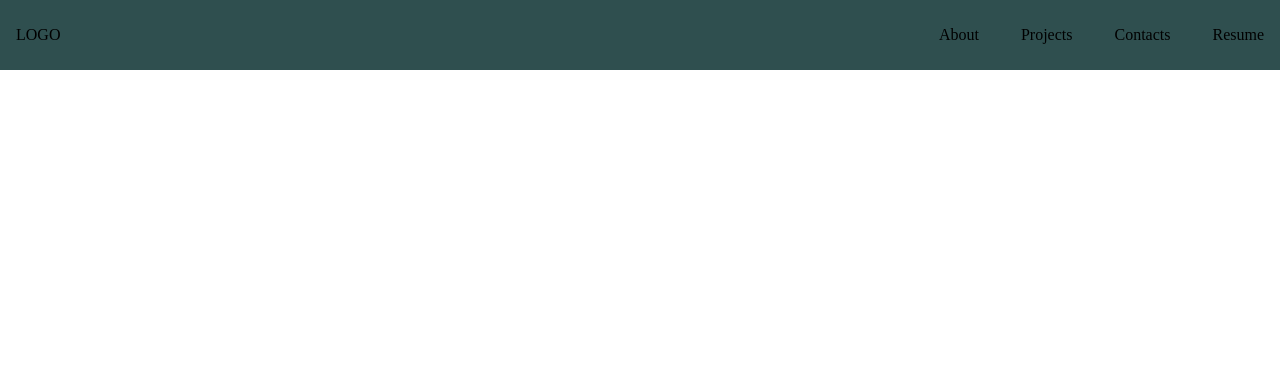
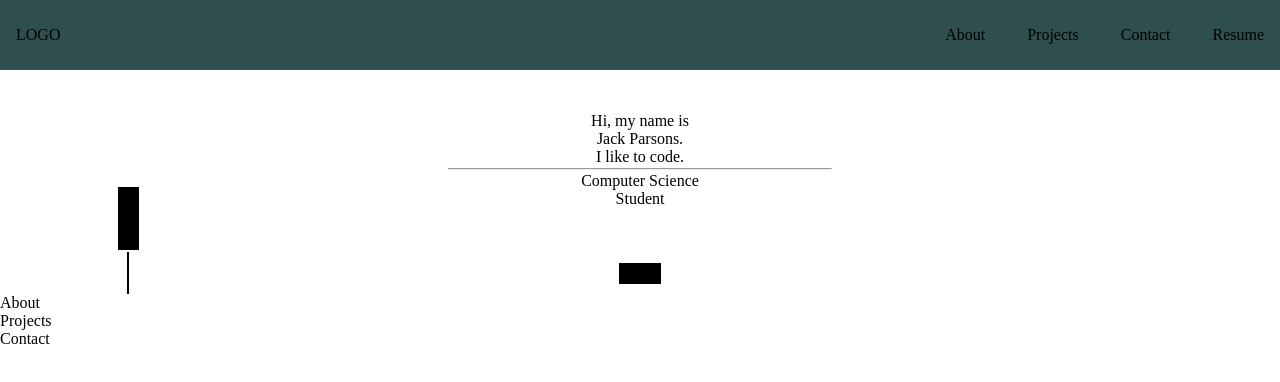
Before and after one commit to MrHryhorii/portfolio, a React (Vite) app: page / in a window 1280 px wide. Shown: the top 382 px of the page. Built offline with nearby package versions, Linux system fonts and the light colour scheme.

Commit message:
basic hero

```diff
--- /dev/null
+++ b/src/components/About.jsx
@@ -0,0 +1,9 @@
+import React from 'react'
+
+const About = () => {
+  return (
+    <div>About</div>
+  )
+}
+
+export default About
--- a/src/components/App.jsx
+++ b/src/components/App.jsx
@@ -1,5 +1,9 @@
 //import { useState } from 'react'
 import Navbar from './Navbar.jsx'
+import Hero from './Hero.jsx'
+import About from './About.jsx'
+import Projects from './Projects.jsx'
+import Contact from './Contact.jsx'
 
 function App() {
   //const [count, setCount] = useState(0)
@@ -7,6 +11,10 @@ function App() {
   return (
     <>
       <Navbar />
+      <Hero />
+      <About />
+      <Projects />
+      <Contact />
     </>
   )
 }
--- /dev/null
+++ b/src/components/Contact.jsx
@@ -0,0 +1,9 @@
+import React from 'react'
+
+const Contact = () => {
+  return (
+    <div>Contact</div>
+  )
+}
+
+export default Contact
--- /dev/null
+++ b/src/components/Hero.jsx
@@ -0,0 +1,39 @@
+import React from 'react'
+
+const Hero = () => {
+  return (
+    <section className='hero'>
+        <div className='hero-top'>
+            <div className='hero-1'>
+                <div className='icons'>
+
+                </div>
+            </div>
+            <div className='hero-2'>
+                <p>Hi, my name is</p>
+                <p>Jack Parsons.</p>
+                <p>I like to code.</p>
+                <hr />
+                <p>Computer Science</p>
+                <p>Student</p>
+            </div>
+            <div className='hero-3'>
+
+            </div>
+        </div>
+        <div className='hero-bottom'>
+            <div className='hero-1'>
+                <div className='vl'></div>
+            </div>
+            <div className='hero-2'>
+                <div className='hero-scroll'></div>
+            </div>
+            <div className='hero-3'>
+
+            </div>
+        </div>
+    </section>
+  )
+}
+
+export default Hero
--- a/src/components/Navbar.jsx
+++ b/src/components/Navbar.jsx
@@ -10,7 +10,7 @@ const Navbar = () => {
         <div>
             <p>About</p>
             <p>Projects</p>
-            <p>Contacts</p>
+            <p>Contact</p>
             <p>Resume</p>
         </div>
     </nav>
--- /dev/null
+++ b/src/components/Projects.jsx
@@ -0,0 +1,9 @@
+import React from 'react'
+
+const Projects = () => {
+  return (
+    <div>Projects</div>
+  )
+}
+
+export default Projects
--- a/src/index.css
+++ b/src/index.css
@@ -5,18 +5,25 @@
 }
 
 body{
+  height: 100svh;
+}
+
+#root{
   display: flex;
   flex-direction: column;
 }
 
+/*Navbar*/
+
 nav{
   display: flex;
-  flex-direction: row;
   justify-content: space-between;
   align-items: center;
 
+  flex-wrap: wrap;
+
   background-color: darkslategray;
-  height: 70px;
+  min-height: 70px;
 }
 
 nav div{
@@ -24,8 +31,9 @@ nav div{
   flex-grow: 1;
 
   display: flex;
-  flex-direction: row;
   align-items: center;
+
+  flex-wrap: wrap;
 
   margin: 16px;
   gap: 42px;
@@ -34,3 +42,70 @@ nav div{
 nav div:last-of-type{
   justify-content: end;
 }
+
+/*Hero*/
+
+.hero, .hero-top, .hero-bottom{
+  display: flex;
+}
+
+.hero{
+  flex-direction: column;
+  gap: 2px;
+}
+
+.hero-1, .hero-3{
+  min-width: 20%;
+}
+
+.hero-top .hero-2, .hero-bottom .hero-2{
+  flex-grow: 1;
+
+  display: flex;
+  flex-direction: column;
+  justify-content: center;
+  align-items: center;
+}
+
+.hero-1{
+  align-self: self-end;
+}
+
+.hero-top .hero-2{
+  padding-top: 42px;
+  padding-bottom: 42px;
+}
+
+hr{
+  margin-top: 2px;
+  margin-bottom: 2px;
+  width: 50%;
+}
+
+.icons{
+  width: 21px;
+  height: 63px;
+  background-color: black;
+
+  margin-left: auto;
+  margin-right: auto;
+}
+
+.hero-bottom{
+  height: 42px;
+}
+
+.vl{
+  height: 42px;
+  width: 2px;
+  background-color: black;
+
+  margin-left: auto;
+  margin-right: auto;
+}
+
+.hero-scroll{
+  width: 42px;
+  height: 21px;
+  background-color: black;
+}
```
